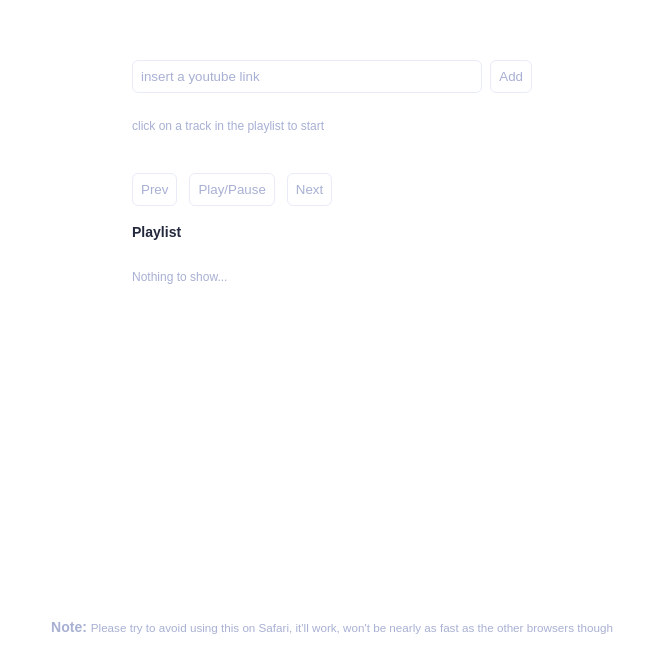
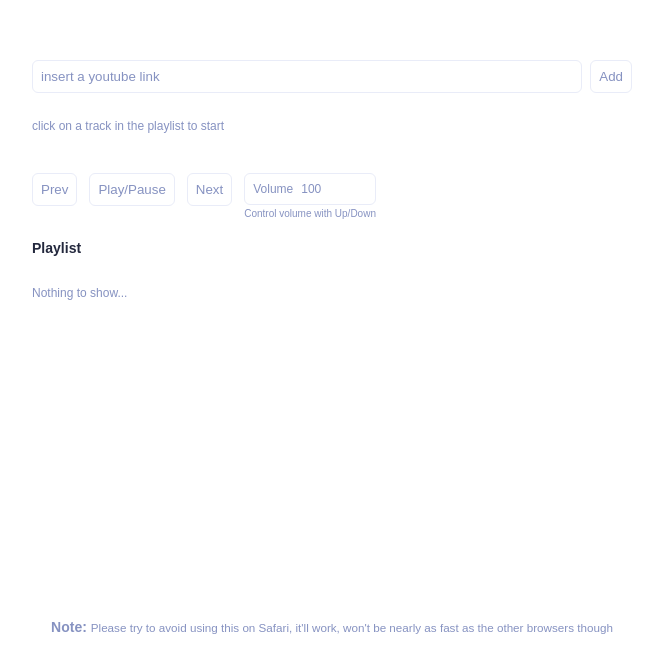
Before and after one commit to barelyhuman/music, a Nuxt app: page / in a window 1280 px wide. Shown: the part 140-800 px from the top of the page, without its empty margins (308-971 px from the left). Built offline with nearby package versions, Linux system fonts and the light colour scheme.

Commit message:
add volume controls

```diff
--- a/global.css
+++ b/global.css
@@ -1,7 +1,8 @@
 :root {
   --dark: #23283d;
-  --gray: #a8b0d3;
+  --gray: #8692c1;
   --light: #e9ecf8;
+  --accent: #10b981;
 
   --bg: #fff;
   --fg: var(--dark);
@@ -12,6 +13,7 @@
     --dark: #eceff4;
     --gray: #555;
     --light: #333;
+    --accent: #34d399;
     --bg: #181819;
   }
 }
@@ -48,11 +50,6 @@ input {
   opacity: 1;
 }
 
-input:focus {
-  border: 1px solid var(--dark);
-  color: var(--dark);
-}
-
 button {
   cursor: pointer;
   background: transparent;
--- a/pages/index.vue
+++ b/pages/index.vue
@@ -11,13 +11,17 @@ let player = new Howl({
   format: 'mp3',
 })
 
+const volumeSteps = 5
 const currLink = ref('')
 const msg = ref('')
 const activeIndex = ref(-1)
 const playlist = ref([])
+const volume = ref(100)
 const processing = ref(false)
 const loading = ref(false)
 const error = ref('')
+let volumeChangeRef = null
+let volumeTextColor = ref('var(--gray)')
 
 const errorAlert = createAlert(error)
 const successAlert = createAlert(msg)
@@ -68,6 +72,12 @@ onMounted(() => {
 
     onNext()
   })
+
+  window.addEventListener('keydown', windowKeyHandler)
+})
+
+onUnmounted(() => {
+  window.removeEventListener('keydown', windowKeyHandler)
 })
 
 watch(playlist, () => {
@@ -77,6 +87,42 @@ watch(playlist, () => {
   }
   localStorage.setItem(STORAGE.TRACKS, JSON.stringify(value))
 })
+
+watch(volume, () => {
+  const playerVol = volume.value / 100
+  if (volumeChangeRef) {
+    clearTimeout(volumeChangeRef)
+  }
+  volumeTextColor.value = 'var(--accent)'
+  volumeChangeRef = setTimeout(() => {
+    volumeTextColor.value = 'var(--gray)'
+  }, 750)
+  player.volume(playerVol)
+})
+
+function windowKeyHandler(e) {
+  volumeControls(e)
+}
+
+function volumeControls(e) {
+  switch (e.code) {
+    case 'ArrowUp': {
+      if (volume.value + volumeSteps > 100) {
+        return
+      }
+      volume.value += volumeSteps
+      break
+    }
+    case 'ArrowDown': {
+      if (volume.value - volumeSteps < 0) {
+        return
+      }
+      volume.value -= volumeSteps
+      break
+    }
+  }
+  return
+}
 
 async function addToPlaylist(link) {
   currLink.value = ''
@@ -118,7 +164,7 @@ async function playAtIndex(toPlayIndex) {
   player.unload()
   player._src = [toPlay.link]
   player.load()
-  player.volume(1)
+  player.volume(volume.value / 100)
   activeIndex.value = toPlayIndex
 }
 
@@ -166,10 +212,31 @@ function onPlayPause() {
       </p>
     </div>
 
-    <div flex items-center gap-3>
+    <div flex items-start gap-3>
       <button @click="onPrev()">Prev</button>
       <button @click="onPlayPause()">Play/Pause</button>
       <button @click="onNext()">Next</button>
+      <div flex flex-col>
+        <div
+          flex
+          items-center
+          gap-2
+          class="border border-solid rounded-md p-2 border-light"
+        >
+          <p text-gray class="p-0 m-0">Volume</p>
+          <p
+            p-0
+            m-0
+            class="border-0 appearance-none"
+            :style="{ color: volumeTextColor }"
+          >
+            {{ volume }}
+          </p>
+        </div>
+        <p p-0 m-0 text-gray text-xs>
+          <small> Control volume with Up/Down </small>
+        </p>
+      </div>
     </div>
 
     <div>
@@ -213,7 +280,7 @@ h3 {
 .music-container {
   display: flex;
   flex-direction: column;
-  width: 400px;
+  width: 600px;
   margin: 0 auto;
   margin-top: 25vh;
   gap: 14px;
--- a/uno.config.ts
+++ b/uno.config.ts
@@ -8,6 +8,7 @@ export default defineConfig({
       gray: 'var(--gray)',
       light: 'var(--light)',
       dark: 'var(--dark)',
+      accent: 'var(--accent)',
     },
   },
 })
```
